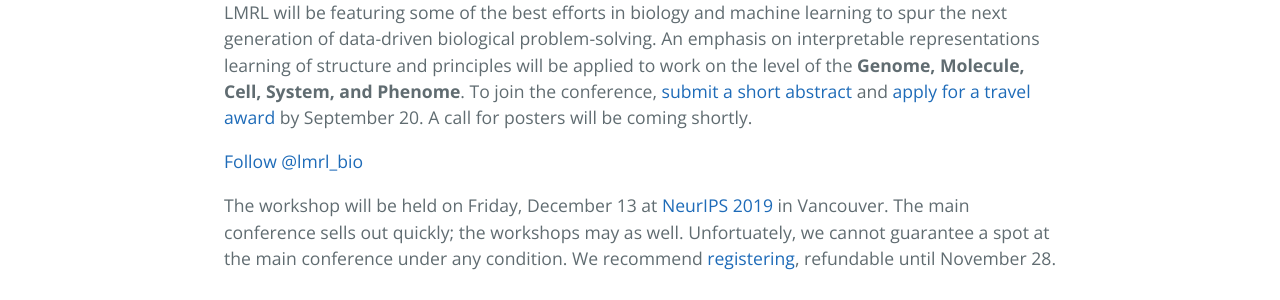
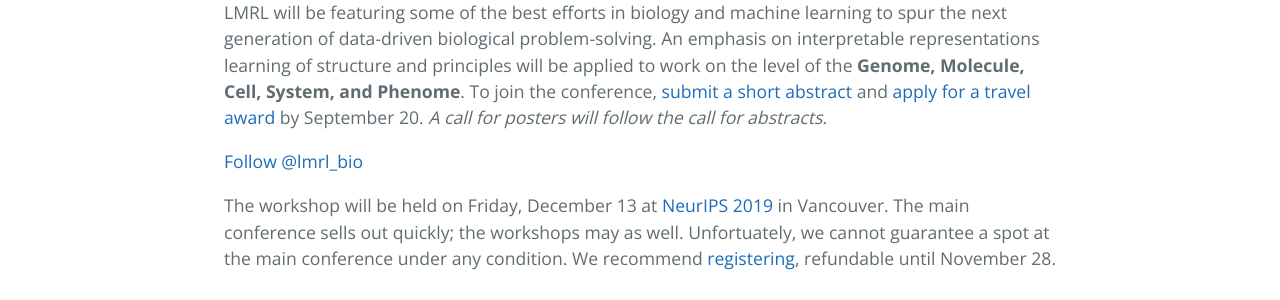
Before and after one commit to lmrl-bio/lmrl-bio.github.io, a Jekyll site: the page built from index.md, in a window 1280 px wide. Shown: the part 551-851 px from the top of the page. Built offline with Jekyll 4.4.1, drawn with Linux system fonts in a browser that asks for light colours; comment, search, counter and statistics services are not loaded; our own code applies the rules of GitHub Pages for plain Markdown files.

Commit message:
Update index.md

```diff
--- a/index.md
+++ b/index.md
@@ -4,7 +4,7 @@ layout: default
 
 ## Participate
 
-LMRL will be featuring some of the best efforts in biology and machine learning to spur the next generation of data-driven biological problem-solving. An emphasis on interpretable representations learning of structure and principles will be applied to work on the level of the **Genome, Molecule, Cell, System, and Phenome**. To join the conference, [submit a short abstract](https://lmrl-bio.github.io/call) and [apply for a travel award](https://lmrl-bio.github.io/travel) by September 20. A call for posters will be coming shortly.
+LMRL will be featuring some of the best efforts in biology and machine learning to spur the next generation of data-driven biological problem-solving. An emphasis on interpretable representations learning of structure and principles will be applied to work on the level of the **Genome, Molecule, Cell, System, and Phenome**. To join the conference, [submit a short abstract](https://lmrl-bio.github.io/call) and [apply for a travel award](https://lmrl-bio.github.io/travel) by September 20. _A call for posters will follow the call for abstracts._
 
 <a href="https://twitter.com/lmrl_bio?ref_src=twsrc%5Etfw" class="twitter-follow-button" data-size="large" data-show-count="false">Follow @lmrl_bio</a><script async src="https://platform.twitter.com/widgets.js" charset="utf-8"></script>
 
```
